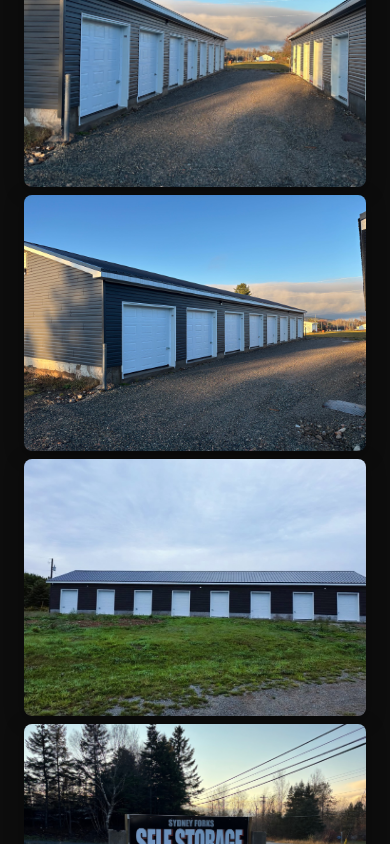
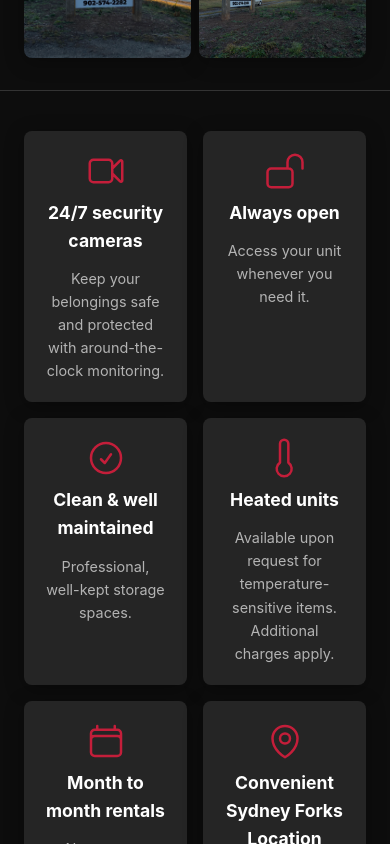
Before and after one commit to lzappo/sydneyforksstorage, a React (Vite) app: page / in a window 390 px wide. Shown: the part 900-1744 px from the top of the page. Built offline with nearby package versions, Linux system fonts and the light colour scheme; no server answers.

Commit message:
2 columns on mobile

```diff
--- a/src/styles.css
+++ b/src/styles.css
@@ -495,7 +495,7 @@ button {
 
 @media (max-width: 768px) {
   .gallery__grid {
-    grid-template-columns: 1fr;
+    grid-template-columns: repeat(2, 1fr);
     gap: 0.5rem;
   }
 }
@@ -583,6 +583,13 @@ button {
   grid-template-columns: repeat(auto-fit, minmax(220px, 1fr));
   gap: 1.5rem;
   align-items: stretch;
+}
+
+@media (max-width: 768px) {
+  .features-strip__grid {
+    grid-template-columns: repeat(2, 1fr);
+    gap: 1rem;
+  }
 }
 
 .feature-card {
```
